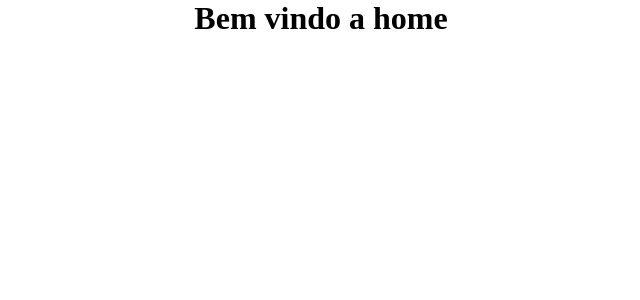
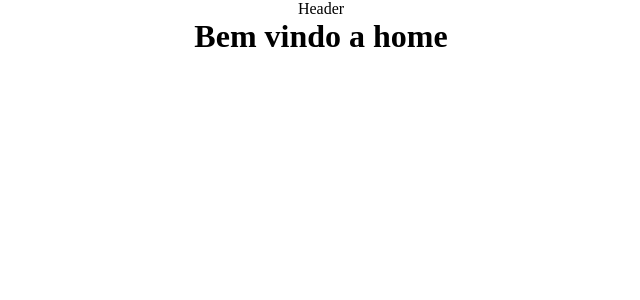
Before and after one commit to JorgeDeAquino/Filmes-JA, a React (Vite) app: page / in a window 1280 px wide. Shown: the top 300 px of the page, without its empty margins (319-959 px from the left). Built offline with nearby package versions, Linux system fonts and the light colour scheme.

Commit message:
iniciado header

```diff
--- /dev/null
+++ b/src/components/Header/index.jsx
@@ -0,0 +1,7 @@
+import React from 'react'
+
+export default function Header() {
+  return (
+    <div>Header</div>
+  )
+}
--- a/src/routes.jsx
+++ b/src/routes.jsx
@@ -1,15 +1,17 @@
 import { BrowserRouter, Routes, Route } from "react-router-dom";
 import Home from "./pages/Home/Home";
 import Filme from "./pages/Filme/Filme";
+import Header from "./components/Header";
 
 
 export default function RoutesApp() {
   return (
     <BrowserRouter>
-        <Routes>
-            <Route path="/" element={<Home/>} />
-            <Route path="/filme/:id" element={<Filme/>} />
-        </Routes>
+      <Header />
+      <Routes>
+        <Route path="/" element={<Home />} />
+        <Route path="/filme/:id" element={<Filme />} />
+      </Routes>
     </BrowserRouter>
   )
 }
```
